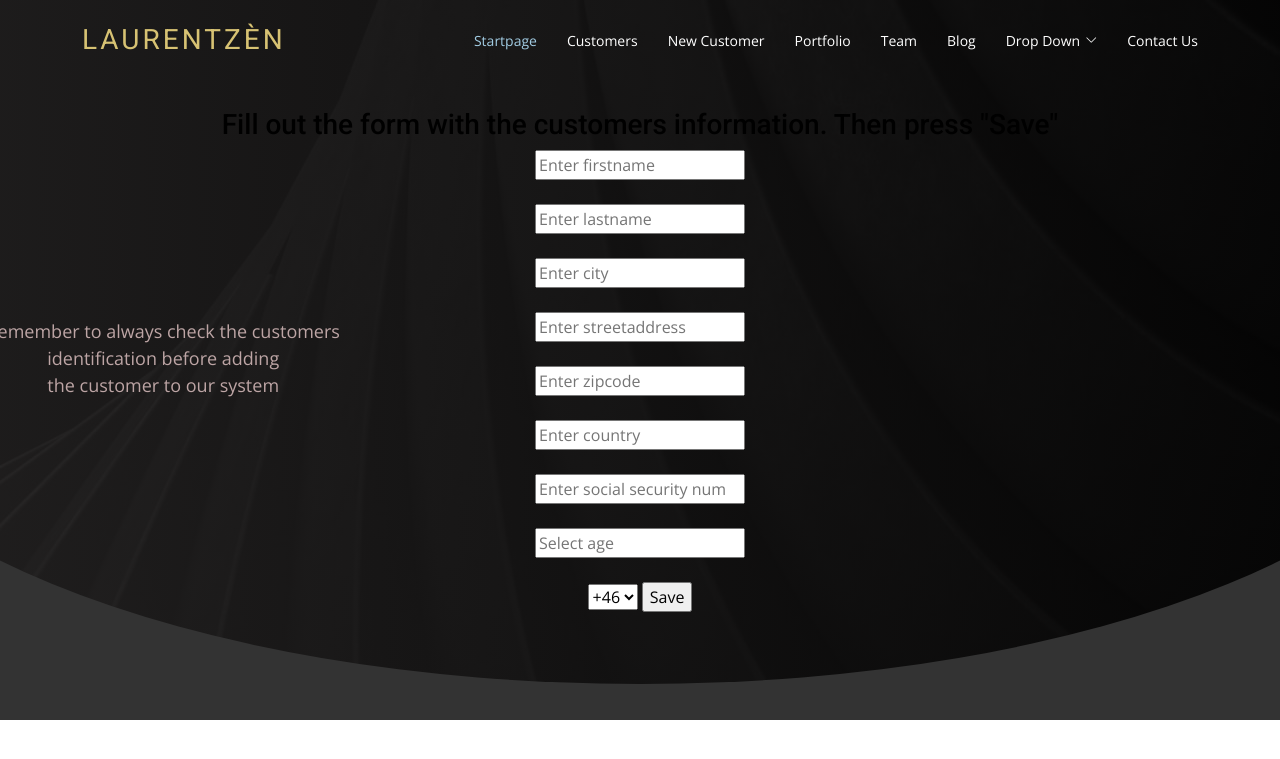
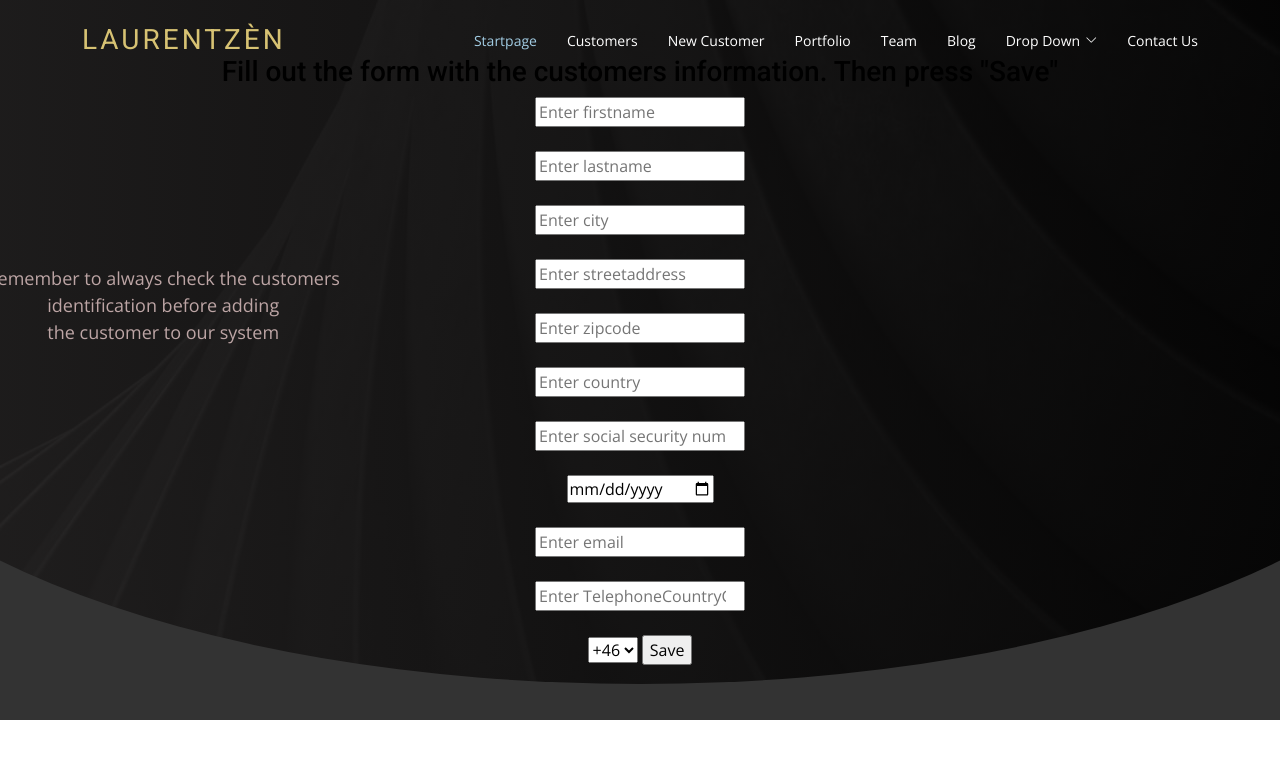
Before and after one commit to Madeleine292/BANK, a Flask app: page /newcustomer in a window 1280 px wide. Shown: the top 759 px of the page. Run offline with Flask 3, Linux system fonts and the light colour scheme; some libraries are stand-ins or nearby versions.

Commit message:
fixed new customer

```diff
--- a/app.py
+++ b/app.py
@@ -85,15 +85,18 @@ def newcustomer():
     if form.validate_on_submit():
         #spara i databas
         customer = Customer()
-        customer.FirstName = form.FirstName.data
-        customer.LastName = form.FirstName.data
-        customer.City = form.city.data
-        customer.TelephoneCountryCode = 1
+        customer.GivenName = form.GivenName.data
+        customer.Surname = form.Surname.data
+        customer.City = form.City.data
+        customer.CountryCode = 1
         customer.Telephone = "321323"
         customer.Streetaddress = form.Streetaddress.data
         customer.Zipcode = form.Zipcode.data
         customer.Country = form.Country.data
-        customer.SocialSecurityNumber = form.SocialSecurityNumber.data
+        customer.NationalId = form.NationalId.data
+        customer.Birthday = form.Birthday.data
+        customer.EmailAddress = form.EmailAddress.data
+        customer.TelephoneCountryCode = form.TelephoneCountryCode.data
         db.session.add(customer)
         db.session.commit()
         return redirect("/customers" )
@@ -114,7 +117,7 @@ def account():
     account = Account.query.all()
     return render_template("customers.html", PRODUCTS=account)
 
-@app.route("/transaction/<id>")
+@app.route("/transaction", methods=['GET'])
 def transaction():
     transaction = Transaction.query.all()
     return render_template("customers.html", TRANSACTION=transaction)
@@ -126,5 +129,5 @@ if __name__  == "__main__":
     with app.app_context():
     #     upgrade()
 
-    # seedData(db)
+        # seedData(db)
         app.run(debug=True)
--- a/forms.py
+++ b/forms.py
@@ -1,6 +1,7 @@
 from flask_wtf import FlaskForm
-from wtforms import Form, BooleanField, StringField, PasswordField, validators, ValidationError
+from wtforms import Form, BooleanField, StringField, PasswordField, validators, ValidationError, DateField
 from wtforms.fields import IntegerField, SelectField
+import datetime
 
 def emailContains(form, field):
     if not field.data.endswith('.se'):
@@ -8,12 +9,14 @@ def emailContains(form, field):
 
 
 class NewCustomerForm(FlaskForm):
-    FirstName = StringField('name', validators=[validators.DataRequired(), emailContains])
-    LastName = StringField('name', validators=[validators.DataRequired(), emailContains])
+    GivenName = StringField('name', validators=[validators.DataRequired()])
+    Surname = StringField('name', validators=[validators.DataRequired()])
     City = StringField('city', validators=[validators.DataRequired()])
     Streetaddress = StringField('streetaddress', validators=[validators.DataRequired()])
     Zipcode = IntegerField('zipcode', validators=[validators.DataRequired()])
     Country = StringField('streetaddress', validators=[validators.DataRequired()])
-    SocialSecurityNumber = IntegerField('zipcode', validators=[validators.DataRequired()])
-    age= IntegerField('age')
-    countryCode = SelectField('countryCode',choices=[('SE','+46'),('NO','+41'),('FI','+42')])
+    NationalId = IntegerField('zipcode', validators=[validators.DataRequired()])
+    CountryCode = SelectField('countryCode',choices=[('SE','+46'),('NO','+41'),('FI','+42')])
+    Birthday = DateField('Birthday', validators=[validators.DataRequired()])
+    EmailAddress = StringField('emailaddress', validators=[validators.DataRequired()])
+    TelephoneCountryCode = IntegerField('TelephoneCountryCode', validators=[validators.DataRequired()])
--- a/templates/newcustomer.html
+++ b/templates/newcustomer.html
@@ -15,18 +15,22 @@ New customer
       Fill out the form with the customers information. Then press "Save"
    </h3>
    <form method="post">
-    {{ formen.csrf_token }}
-    {{ formen.FirstName(placeholder="Enter firstname") }} <br><br>
-    {{ formen.LastName(placeholder="Enter lastname") }}<br><br>
-    {{ formen.City(placeholder="Enter city") }}<br><br>
-    {{ formen.Streetaddress(placeholder="Enter streetaddress") }}<br><br>
-    {{ formen.Zipcode(placeholder="Enter zipcode") }}<br><br>
-    {{ formen.Country(placeholder="Enter country") }}<br><br>
-    {{ formen.SocialSecurityNumber(placeholder="Enter social security number") }}<br><br>
-    {{ formen.age(placeholder="Select age") }}<br><br>
+      {{ formen.csrf_token }}
+      {{ formen.GivenName(placeholder="Enter firstname") }} <br><br>
+      {{ formen.Surname(placeholder="Enter lastname") }}<br><br>
+      {{ formen.City(placeholder="Enter city") }}<br><br>
+      {{ formen.Streetaddress(placeholder="Enter streetaddress") }}<br><br>
+      {{ formen.Zipcode(placeholder="Enter zipcode") }}<br><br>
+      {{ formen.Country(placeholder="Enter country") }}<br><br>
+      {{ formen.NationalId(placeholder="Enter social security number") }}<br><br>
+      {{ formen.Birthday(placeholder="Enter birthday") }}<br><br>
+      {{ formen.EmailAddress(placeholder="Enter email") }}<br><br>
+      {{ formen.TelephoneCountryCode(placeholder="Enter TelephoneCountryCode") }}<br><br>
 
 
-     {{ formen.countryCode() }}
+
+
+       {{ formen.CountryCode() }}
     <input type="submit" value="Save">
     <p id="reminder">Remember to always check the customers<br> identification before adding<br> the customer to our system</p>
    </form>
```
Also changed, not shown: templates/customers.html (+8 -0 lines), templates/transaction.html (added, +18 -0 lines).
